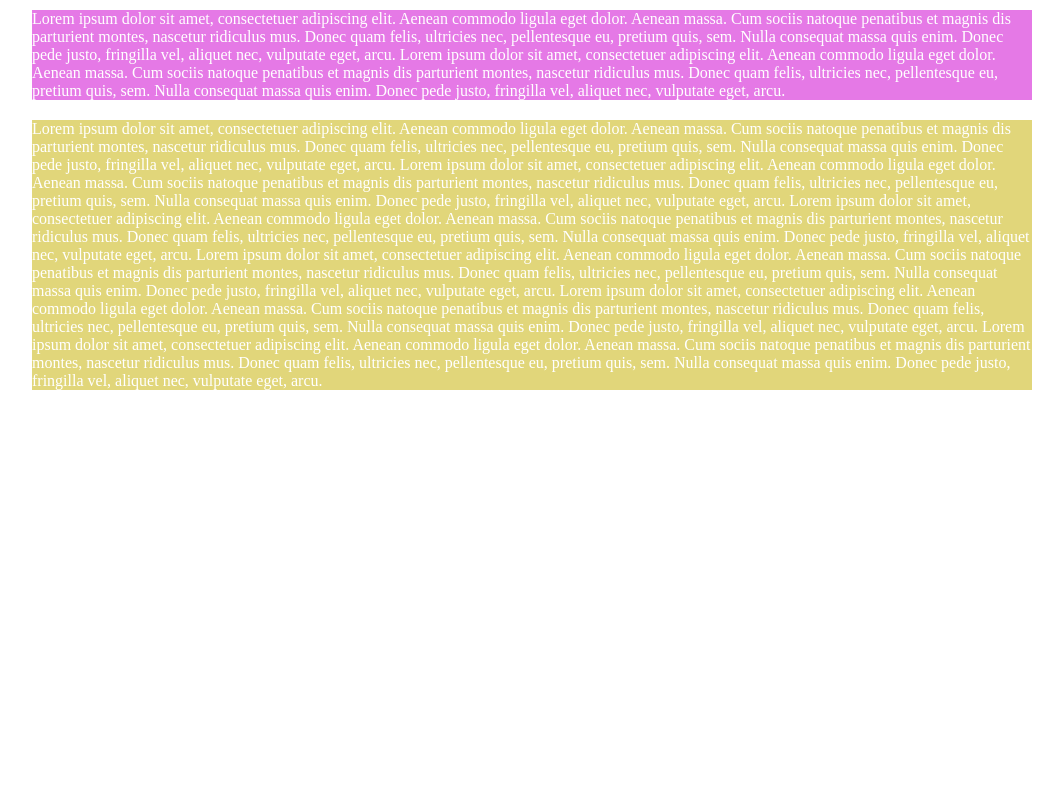
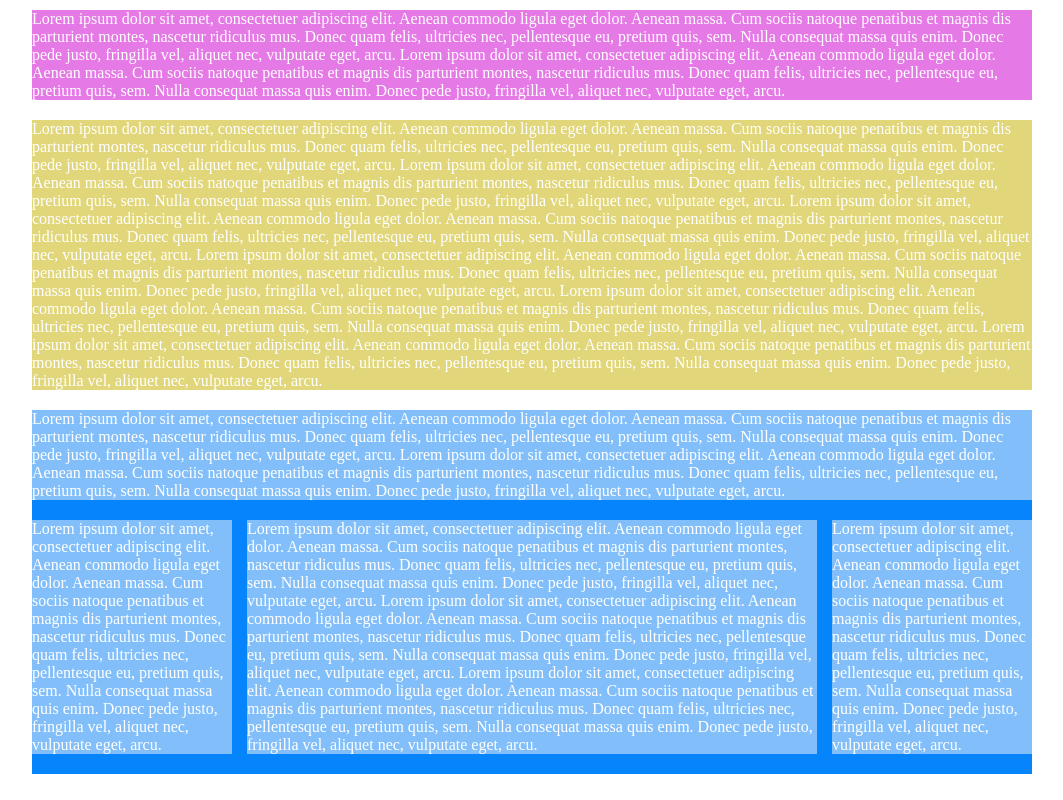
Before and after one commit to NeriEroi/htmlcss-struttura-wp, a plain HTML site: page index.html in a window 1280 px wide. Shown: the whole page, without its empty margins (108-1171 px from the left). Drawn offline with Linux system fonts and the light colour scheme.

Commit message:
main second section

```diff
--- a/css/style.css
+++ b/css/style.css
@@ -2,6 +2,7 @@
     margin: 0;
     padding: 0;
     box-sizing: border-box;
+    color: white;
 }
 
 .container {
@@ -10,7 +11,6 @@
 }
 
 header {
-    color: white;
     background-color: #E579E6;
 }
 
@@ -18,7 +18,44 @@ main {
     margin-top: 20px;
 }
 
+
 main .first-section {
-    color: white;
     background-color: #E1D67A;
 }
+
+
+/* main second section attributes */
+
+main section.second-section {
+    background-color: #0684FC;
+    margin-top: 20px;
+}
+
+main .second-section .title {
+    background-color: #82BFFA;
+}
+
+.main {
+    margin-top: 20px;
+}
+
+.paragraph {
+    width: calc(100% / 5);
+    float: left;
+    background-color: #82BFFA;
+}
+
+.paragraph-center {
+    width: calc((100% / 5)*3 - 30px);
+    float: left;
+    background-color: #82BFFA;
+    margin: 0 15px 20px 15px;
+}
+
+.clearfix::after {
+    content: "";
+    display: table;
+    clear: both;
+}
+
+/* / main second section attributes */
--- a/index.html
+++ b/index.html
@@ -36,13 +36,26 @@
             <section class="second-section">
 
                 <!-- second section title -->
-                <div class="second-section title">
-
+                <div class="title">
+                    Lorem ipsum dolor sit amet, consectetuer adipiscing elit. Aenean commodo ligula eget dolor. Aenean massa. Cum sociis natoque penatibus et magnis dis parturient montes, nascetur ridiculus mus. Donec quam felis, ultricies nec, pellentesque eu, pretium quis, sem. Nulla consequat massa quis enim. Donec pede justo, fringilla vel, aliquet nec, vulputate eget, arcu.
+                    Lorem ipsum dolor sit amet, consectetuer adipiscing elit. Aenean commodo ligula eget dolor. Aenean massa. Cum sociis natoque penatibus et magnis dis parturient montes, nascetur ridiculus mus. Donec quam felis, ultricies nec, pellentesque eu, pretium quis, sem. Nulla consequat massa quis enim. Donec pede justo, fringilla vel, aliquet nec, vulputate eget, arcu.
                 </div>
                 <!-- / second section title -->
 
                 <!-- second section main -->
-                <div class="second-section main">
+                <div class="main clearfix">
+
+                    <div class="paragraph left">
+                        Lorem ipsum dolor sit amet, consectetuer adipiscing elit. Aenean commodo ligula eget dolor. Aenean massa. Cum sociis natoque penatibus et magnis dis parturient montes, nascetur ridiculus mus. Donec quam felis, ultricies nec, pellentesque eu, pretium quis, sem. Nulla consequat massa quis enim. Donec pede justo, fringilla vel, aliquet nec, vulputate eget, arcu.
+                    </div>
+                    <div class="paragraph-center">
+                        Lorem ipsum dolor sit amet, consectetuer adipiscing elit. Aenean commodo ligula eget dolor. Aenean massa. Cum sociis natoque penatibus et magnis dis parturient montes, nascetur ridiculus mus. Donec quam felis, ultricies nec, pellentesque eu, pretium quis, sem. Nulla consequat massa quis enim. Donec pede justo, fringilla vel, aliquet nec, vulputate eget, arcu.
+                        Lorem ipsum dolor sit amet, consectetuer adipiscing elit. Aenean commodo ligula eget dolor. Aenean massa. Cum sociis natoque penatibus et magnis dis parturient montes, nascetur ridiculus mus. Donec quam felis, ultricies nec, pellentesque eu, pretium quis, sem. Nulla consequat massa quis enim. Donec pede justo, fringilla vel, aliquet nec, vulputate eget, arcu.
+                        Lorem ipsum dolor sit amet, consectetuer adipiscing elit. Aenean commodo ligula eget dolor. Aenean massa. Cum sociis natoque penatibus et magnis dis parturient montes, nascetur ridiculus mus. Donec quam felis, ultricies nec, pellentesque eu, pretium quis, sem. Nulla consequat massa quis enim. Donec pede justo, fringilla vel, aliquet nec, vulputate eget, arcu.
+                    </div>
+                    <div class="paragraph right">
+                        Lorem ipsum dolor sit amet, consectetuer adipiscing elit. Aenean commodo ligula eget dolor. Aenean massa. Cum sociis natoque penatibus et magnis dis parturient montes, nascetur ridiculus mus. Donec quam felis, ultricies nec, pellentesque eu, pretium quis, sem. Nulla consequat massa quis enim. Donec pede justo, fringilla vel, aliquet nec, vulputate eget, arcu.
+                    </div>
 
                 </div>
                 <!-- / second section main -->
```
